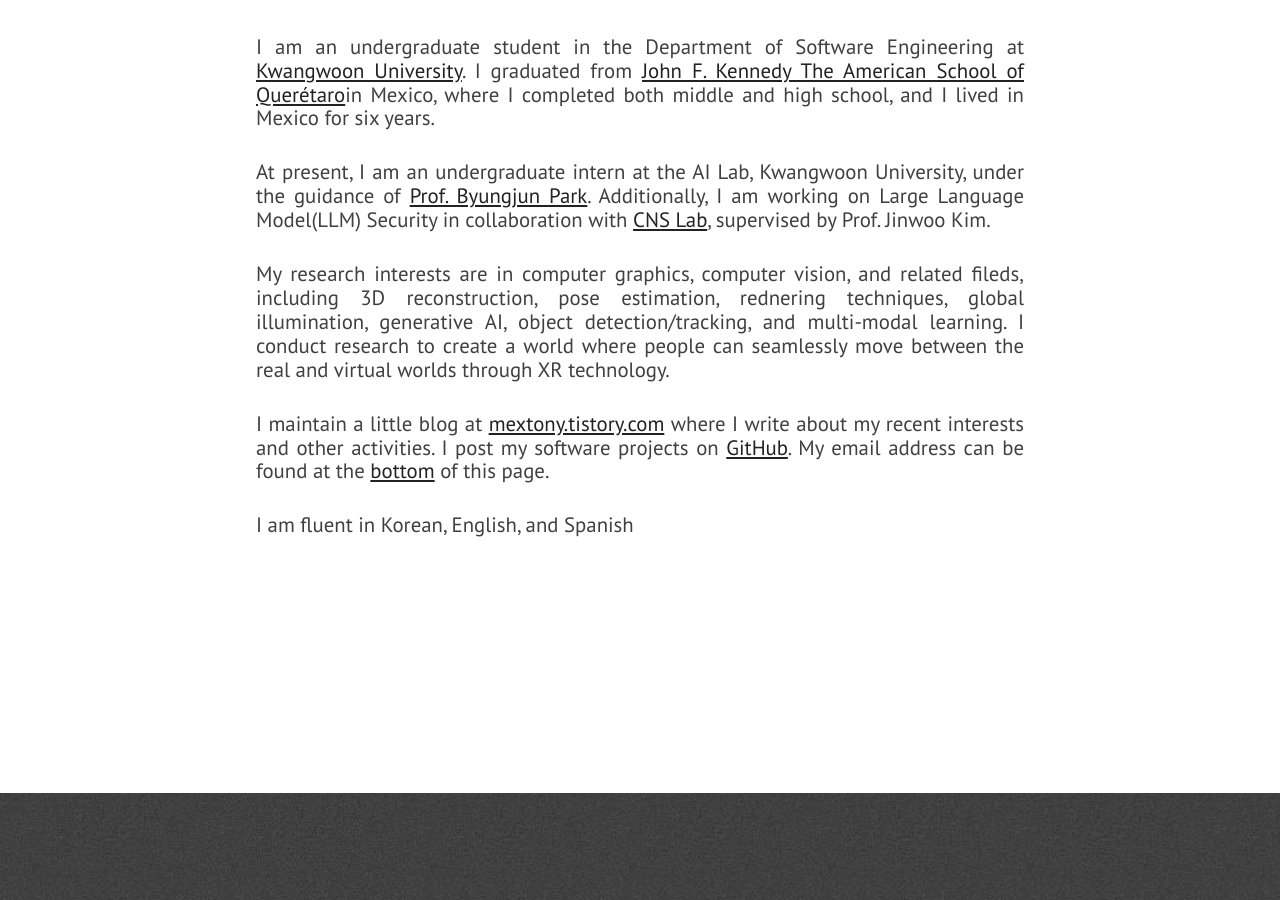
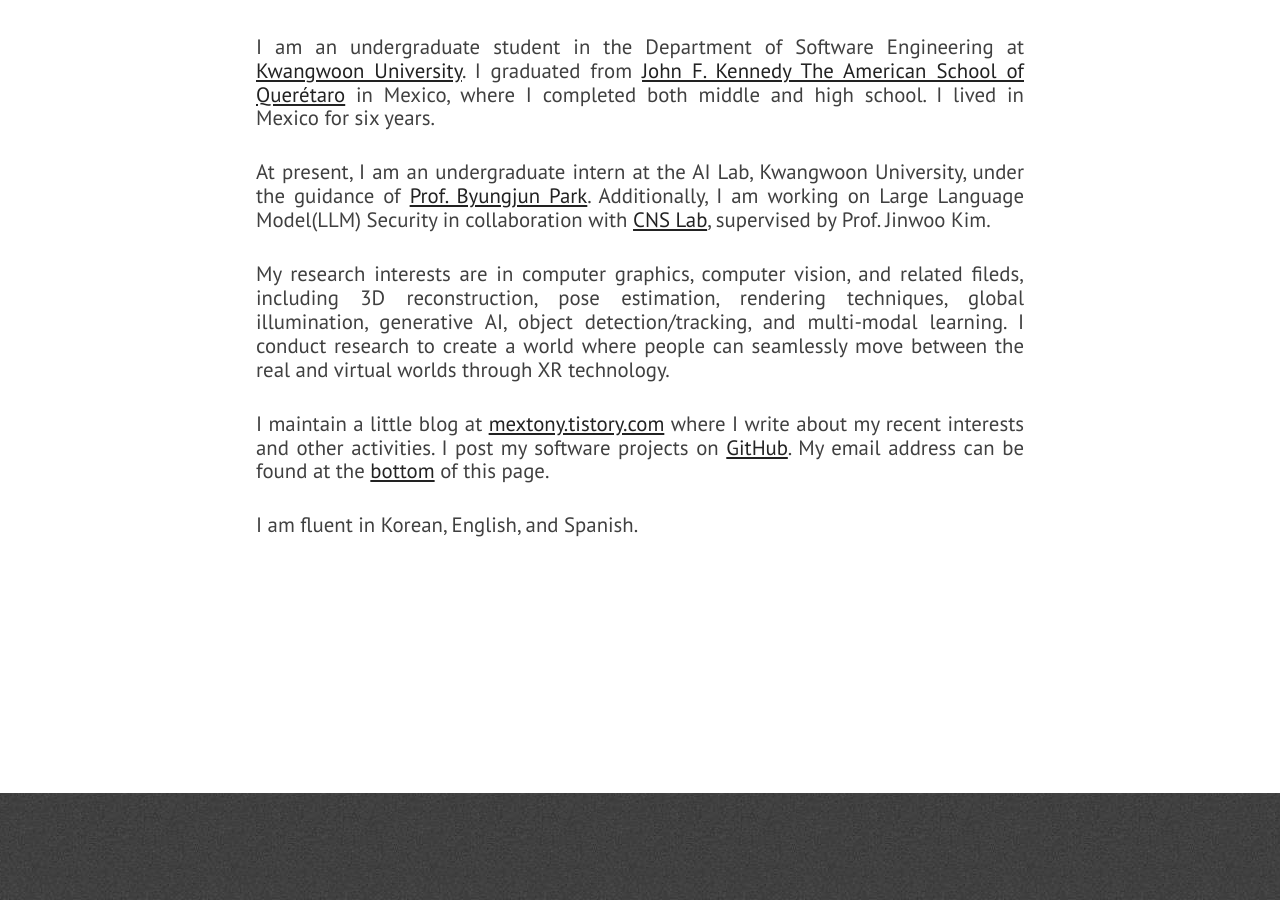
Before and after one commit to tony7078/DonggyuLee.github.io, a Jekyll site: the page built from index.html, in a window 1280 px wide and 900 px high, scrolled down 1167 px. Built offline with Jekyll 4.4.1, drawn with Linux system fonts in a browser that asks for light colours; nearby versions of some CDN libraries; some of the changed text lies outside the part shown.

Commit message:
about update

```diff
--- a/_includes/about.html
+++ b/_includes/about.html
@@ -3,19 +3,19 @@
         <div id="about-text">
             <div class="section-heading">About</div>
             <p class="paragraph-text justify-text">
-                I am an undergraduate student in the Department of Software Engineering at <a href="https://www.kw.ac.kr">Kwangwoon University</a>. I graduated from <a href="https://www.jfk.edu.mx">John F. Kennedy The American School of Querétaro</a>in Mexico, where I completed both middle and high school, and I lived in Mexico for six years.
+                I am an undergraduate student in the Department of Software Engineering at <a href="https://www.kw.ac.kr">Kwangwoon University</a>. I graduated from <a href="https://www.jfk.edu.mx">John F. Kennedy The American School of Querétaro</a> in Mexico, where I completed both middle and high school. I lived in Mexico for six years.
             </p>
             <p class="paragraph-text justify-text">
                 At present, I am an undergraduate intern at the AI Lab, Kwangwoon University, under the guidance of <a href="https://www.kw.ac.kr/ko/univ/electronic05_2.jsp?mode=view&articleNo=1409756&article.offset=0&articleLimit=10&no=12000006&page=1">Prof. Byungjun Park</a>. Additionally, I am working on Large Language Model(LLM) Security in collaboration with <a href="https://sites.google.com/view/c2nslab/">CNS Lab</a>, supervised by Prof. Jinwoo Kim.
             </p>
             <p class="paragraph-text justify-text">
-                My research interests are in computer graphics, computer vision, and related fileds, including 3D reconstruction, pose estimation, rednering techniques, global illumination, generative AI, object detection/tracking, and multi-modal learning. I conduct research to create a world where people can seamlessly move between the real and virtual worlds through XR technology.
+                My research interests are in computer graphics, computer vision, and related fileds, including 3D reconstruction, pose estimation, rendering techniques, global illumination, generative AI, object detection/tracking, and multi-modal learning. I conduct research to create a world where people can seamlessly move between the real and virtual worlds through XR technology.
             </p>
             <p class="paragraph-text justify-text">
                 I maintain a little blog at <a href="{{ site.blog_url }}">mextony.tistory.com</a> where I write about my recent interests and other activities. I post my software projects on <a href="https://github.com/{{ site.github_username }}">GitHub</a>. My email address can be found at the <span class="extra-link"><a href="#extra">bottom</a></span> of this page.
             </p>
             <p class="paragraph-text justify-text">
-                I am fluent in Korean, English, and Spanish
+                I am fluent in Korean, English, and Spanish.
             </p>
         </div>
     </section>
--- a/_includes/extra.html
+++ b/_includes/extra.html
@@ -25,7 +25,7 @@
                     <a href="{{ site.blog_url }}"><i class="head-icon fas fa-rss"></i></a>
                 </span>-->
                 <span class="hint--bottom bottom-link" aria-label="Linkedin">
-                    <a href="www.linkedin.com/in/tony7078"><i class="fa-brands fa-linkedin"></i></a>
+                    <a href="www.linkedin.com/in/tony7078"><i class="head-icon fab fa-linkedin"></i></a>
                 </span>
                 <!-- <span class="hint--bottom bottom-link" aria-label="Reddit">
                     <a href="https://www.reddit.com/u/{{ site.reddit_username }}"><i class="head-icon fab fa-reddit"></i></a>
--- a/_includes/nav.html
+++ b/_includes/nav.html
@@ -10,7 +10,7 @@
             <a class="semi-transparent-button with-border nav-links" href="#about">ABOUT</a>
             <a class="semi-transparent-button with-border nav-links" href="#skills">SKILLS</a>
             <a class="semi-transparent-button with-border nav-links" href="#projects">PROJECTS</a>
-            <a class="semi-transparent-button with-border nav-links" href="#blog-posts">BLOG</a>
+            <!--<a class="semi-transparent-button with-border nav-links" href="#blog-posts">RESEARCHS</a>-->
         </div>
     </div>
 </section>
--- a/_includes/skills.html
+++ b/_includes/skills.html
@@ -8,44 +8,44 @@
                 <div class="what-i-do">
                     <h3 class="center-align skills-subsection">Summary</h3>
                     <p class="paragraph-text center-align">
-                        I'm a software engineer fluent in modern game and AI development. I have a serious passion for engineering efficient and clean solutions.
+                        I'm a software engineer fluent in modern game and AI development. I have a serious passion for engineering efficient and clean solutions. In addition, I am not limited to specific tools or skills. I quickly learn and utilize what is needed when required.
                     </p>
                 </div>
                 <div class="technical-skills">
                     <h3 class="center-align skills-subsection">Technical</h3>
                     <div class="progress-bars">
                         <div class="skillbar clearfix " data-percent="90%">
-                            <div class="skillbar-title" style="background: #2980b9;"><span>C# & Unity</span></div>
+                            <div class="skillbar-title" style="background: #2980b9;"><span>C#</span></div>
+                            <div class="skillbar-bar" style="background: #3498db;"></div>
+                        </div> <!-- End Skill Bar -->
+
+                        <div class="skillbar clearfix " data-percent="90%">
+                            <div class="skillbar-title" style="background: #2980b9;"><span>Unity</span></div>
                             <div class="skillbar-bar" style="background: #3498db;"></div>
                         </div> <!-- End Skill Bar -->
 
                         <div class="skillbar clearfix " data-percent="85%">
-                            <div class="skillbar-title" style="background: #2980b9;"><span>Java & Spring</span></div>
+                            <div class="skillbar-title" style="background: #2980b9;"><span>Java</span></div>
+                            <div class="skillbar-bar" style="background: #3498db"></div>
+                        </div> <!-- End Skill Bar -->
+
+                        <div class="skillbar clearfix " data-percent="85%">
+                            <div class="skillbar-title" style="background: #2980b9;"><span>Spring</span></div>
                             <div class="skillbar-bar" style="background: #3498db;"></div>
                         </div> <!-- End Skill Bar -->
 
                         <div class="skillbar clearfix " data-percent="80%">
                             <div class="skillbar-title" style="background: #2980b9;"><span>C++</span></div>
-                            <div class="skillbar-bar" style="background: #3498db"></div>
+                            <div class="skillbar-bar" style="background: #3498db;"></div>
                         </div> <!-- End Skill Bar -->
 
                         <div class="skillbar clearfix " data-percent="80%">
-                            <div class="skillbar-title" style="background: #2980b9;"><span>Python</span></div>
+                            <div class="skillbar-title" style="background: #2980b9"><span>Python</span></div>
                             <div class="skillbar-bar" style="background: #3498db;"></div>
                         </div> <!-- End Skill Bar -->
 
-                        <div class="skillbar clearfix " data-percent="75%">
-                            <div class="skillbar-title" style="background: #2980b9;"><span>OpenGL</span></div>
-                            <div class="skillbar-bar" style="background: #3498db;"></div>
-                        </div> <!-- End Skill Bar -->
-
-                        <div class="skillbar clearfix " data-percent="70%">
-                            <div class="skillbar-title" style="background: #2980b9"><span>HTML & CSS & Javascript</span></div>
-                            <div class="skillbar-bar" style="background: #3498db;"></div>
-                        </div> <!-- End Skill Bar -->
-
-                        <div class="skillbar clearfix " data-percent="70%">
-                            <div class="skillbar-title" style="background: #2980b9"><span>pySpark</span></div>
+                        <div class="skillbar clearfix " data-percent="80%">
+                            <div class="skillbar-title" style="background: #2980b9"><span>OpenGL</span></div>
                             <div class="skillbar-bar" style="background: #3498db"></div>
                         </div> <!-- End Skill Bar -->
                     </div>
--- a/_layouts/default.html
+++ b/_layouts/default.html
@@ -13,7 +13,7 @@
 
     {% include projects.html %}
 
-    {% include blogs.html %}
+   <!-- {% include blogs.html %} -->
 
     {% include extra.html %}
 
```
Also changed, not shown: other parts of _includes/extra.html (+1 -1 lines), 2 other files.
